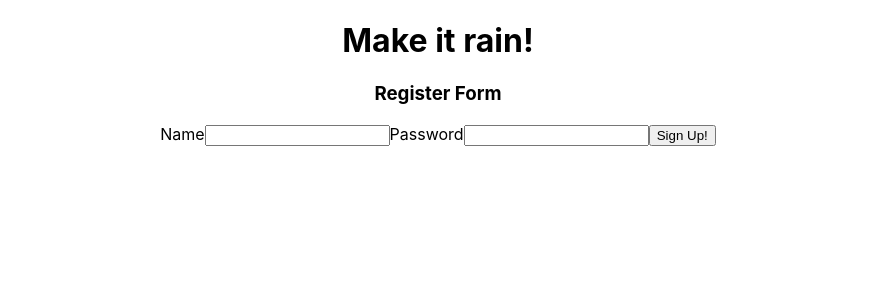
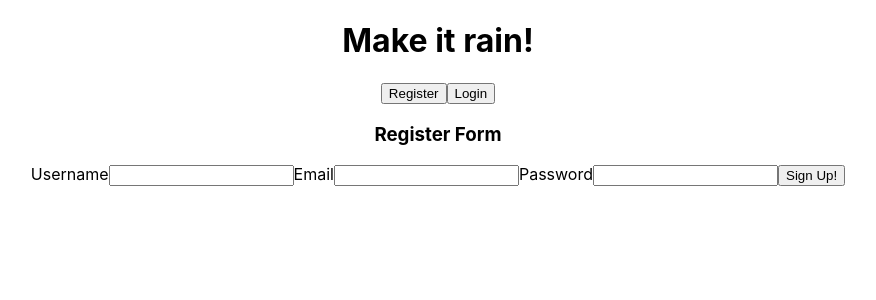
Before and after one commit to kofosu2289/gaProject3, a React (Create React App) app in the folder client/: page / in a window 1280 px wide. Shown: the top 300 px of the page, without its empty margins (202-1078 px from the left). Built offline with nearby package versions, Linux system fonts and the light colour scheme.

Commit message:
made register/login form with conditional rendering

```diff
--- a/client/src/App.js
+++ b/client/src/App.js
@@ -7,11 +7,47 @@ class App extends React.Component {
     super(props);
     this.state = {
       registerFormData: {
-        name: '',
+        username: '',
+        email: '',
         password: '',
       },
+      loginFormData: {
+        username: '',
+        password: ''
+      }
     }
   }
+
+  handleRegisterChange = (ev) => {
+    const { name, value } = ev.target;
+    this.setState(prevState => ({
+      registerFormData: {
+        ...prevState.registerFormData,
+        [name]: value
+      }
+    }));
+  }
+
+  handleLoginChange = (ev) => {
+    const { name, value } = ev.target;
+    this.setState(prevState => ({
+      loginFormData: {
+        ...prevState.loginFormData,
+        [name]: value
+      }
+    }));
+  }
+  // handleRegisterSubmit = async (ev) => {
+  //   ev.preventDefault();
+  //   const user = await createUser(this.state.registerFormData);
+  //   console.log(user)
+  //   this.setState({
+  //     registerForm: {
+  //       name: '',
+  //       password: '',
+  //     },
+  //   });
+  // }
 
   render() {
     return (
@@ -19,8 +55,10 @@ class App extends React.Component {
         <h1>Make it rain!</h1>
         <RegisterForm
             registerForm={this.state.registerFormData}
+            loginForm={this.state.loginFormData}
             handleSubmit={this.handleRegisterSubmit}
-            handleChange={this.handleRegisterFormChange}
+            handleRegisterChange={this.handleRegisterChange}
+            handleLoginChange={this.handleLoginChange}
           />
       </div>
     );
--- a/client/src/components/RegisterForm.jsx
+++ b/client/src/components/RegisterForm.jsx
@@ -1,26 +1,84 @@
 import React from 'react';
 
-export default (props) => (
-  <>
+class Account extends React.Component{
+  constructor(props){
+    super(props);
+    this.state={
+      login: false
+    }
+}
+
+  render(){
+    return(
+      <div className="formz">
+        <button onClick={()=>{this.setState({login: false})}}>Register</button>
+        <button onClick={()=> this.setState({login: true })}>Login</button>
+
+        {this.state.login === false &&
+          <div className="reg">
             <h3>Register Form</h3>
-  <form onSubmit={props.handleSubmit}>
+            <form className="register-form" onSubmit={this.props.handleSubmit}>
               <label
-      htmlFor="name">Name</label>
+                htmlFor="username">Username</label>
               <input
                 type="text"
-      name="name"
-      value={props.registerForm.name}
-      id="name"
-      onChange={props.handleChange} />
+                name="username"
+                value={this.props.registerForm.username}
+                id="username"
+                onChange={this.props.handleRegisterChange} />
+
+              <label
+                htmlFor="email">Email</label>
+              <input
+                type="text"
+                name="email"
+                value={this.props.registerForm.email}
+                id="email"
+                onChange={this.props.handleRegisterChange} />
               <label
                 htmlFor="password">Password</label>
               <input
                 type="password"
                 name="password"
-      value={props.registerForm.password}
+                value={this.props.registerForm.password}
                 id="password"
-      onChange={props.handleChange} />
+                onChange={this.props.handleRegisterChange} />
               <input type="submit" value="Sign Up!" />
             </form>
-  </>
-);
+          </div>
+        }
+
+        {this.state.login===true &&
+          <div className="login">
+            <h3>Login</h3>
+
+            <form className="login-form">
+            <label
+                htmlFor="name">Username</label>
+              <input
+                type="text"
+                name="username"
+                value={this.props.loginForm.username}
+                id="username"
+                onChange={this.props.handleLoginChange}
+              />
+              <label
+                htmlFor="name">Password</label>
+              <input
+                type="password"
+                name="password"
+                value={this.props.loginForm.password}
+                id="psasword"
+                onChange={this.props.handleLoginChange}
+              />
+              <button>Login</button>
+            </form>
+          </div>
+        }
+
+      </div>
+    )
+  }
+}
+
+export default Account;
```
Also changed, not shown: 1 other file (tests, documents, lock files or other folders). Lines whose indentation alone changed are shown as unchanged.
